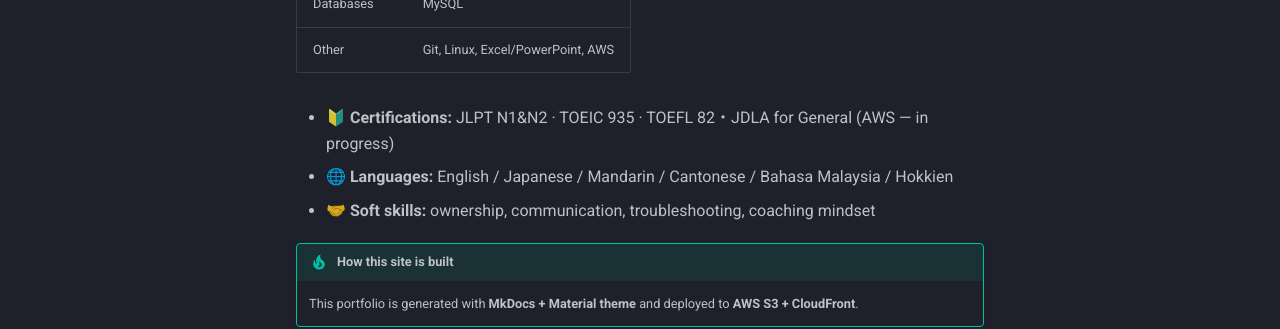
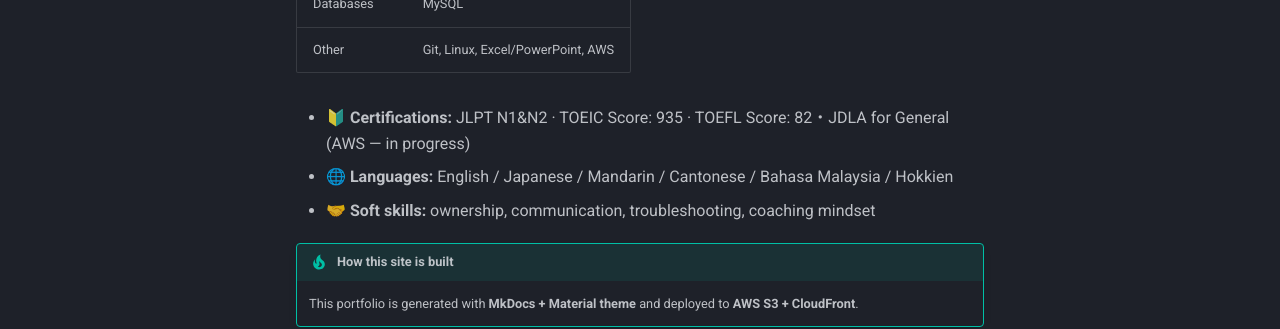
Before and after one commit to wayneng1998/wayne-portfolio, an MkDocs documentation site: the page built from docs/index.md, in a window 1280 px wide and 1030 px high. Shown: the part 615-944 px from the top of the window. Built offline with MkDocs 1.6.1 and Material for MkDocs 9.7.7, drawn with Linux system fonts in a browser that asks for light colours.

Commit message:
Update portfolio content

```diff
--- a/docs/index.md
+++ b/docs/index.md
@@ -20,7 +20,7 @@ title: Home
 | Other | Git, Linux, Excel/PowerPoint, AWS |
 
 
-- 🔰 **Certifications:** JLPT N1&N2 · TOEIC 935 · TOEFL 82・JDLA for General (AWS — in progress)
+- 🔰 **Certifications:** JLPT N1&N2 · TOEIC Score: 935 · TOEFL Score: 82・JDLA for General (AWS — in progress)
 - 🌐 **Languages:** English / Japanese / Mandarin / Cantonese / Bahasa Malaysia / Hokkien
 - 🤝 **Soft skills:** ownership, communication, troubleshooting, coaching mindset
 
```
Also changed, not shown: docs/certifications.md (+1 -1 lines), docs/skills.md (+1 -1 lines).
